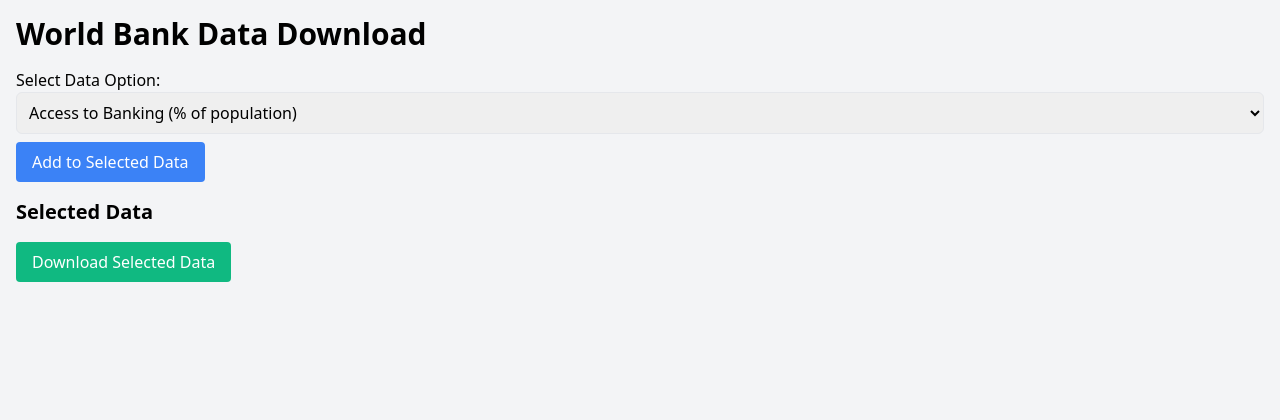
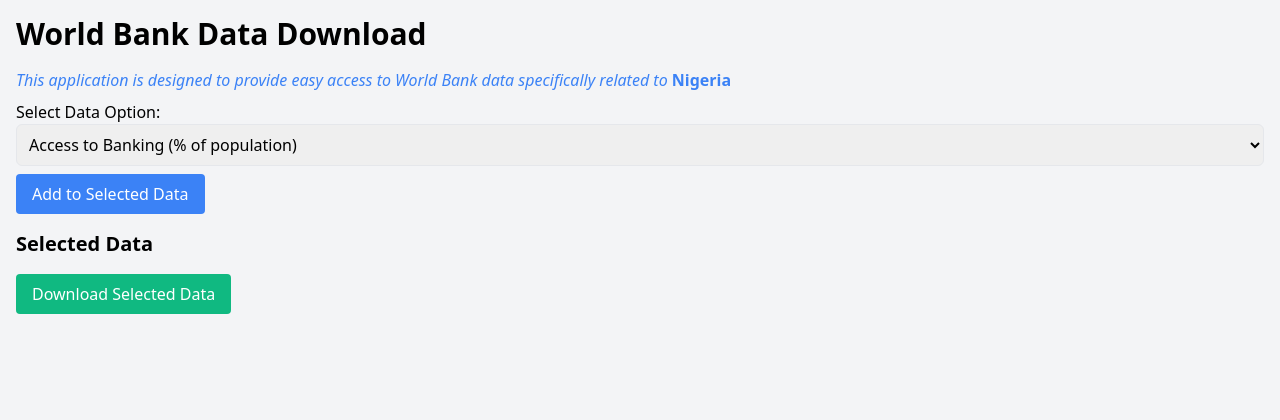
Before and after one commit to Mustaphayinka/WBDI_project, a Flask app: page / in a window 1280 px wide. Shown: the top 420 px of the page. Run offline with Flask 3, Linux system fonts and the light colour scheme; some libraries are stand-ins or nearby versions.

Commit message:
added Nig

```diff
--- a/templates/index.html
+++ b/templates/index.html
@@ -24,6 +24,9 @@
             This website is an independent platform for accessing World Bank data and is not affiliated with or endorsed by the World Bank.
         </p> -->
         <h1 class="text-3xl font-semibold mb-4">World Bank Data Download</h1>
+        <p class="text-gray-600 mb-2 text-blue-500">
+            <em>This application is designed to provide easy access to World Bank data specifically related to</em> <strong>Nigeria</strong>
+        </p>
         <form method="POST" class="mb-4">
             <label for="data_option" class="block">Select Data Option:</label>
             <select id="data_option" name="data_option" class="w-full border p-2 rounded-md">
```
